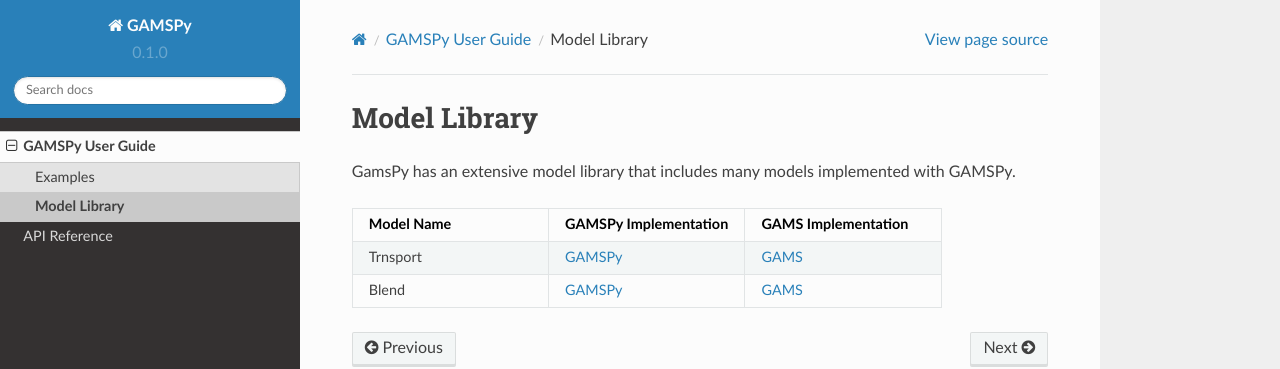
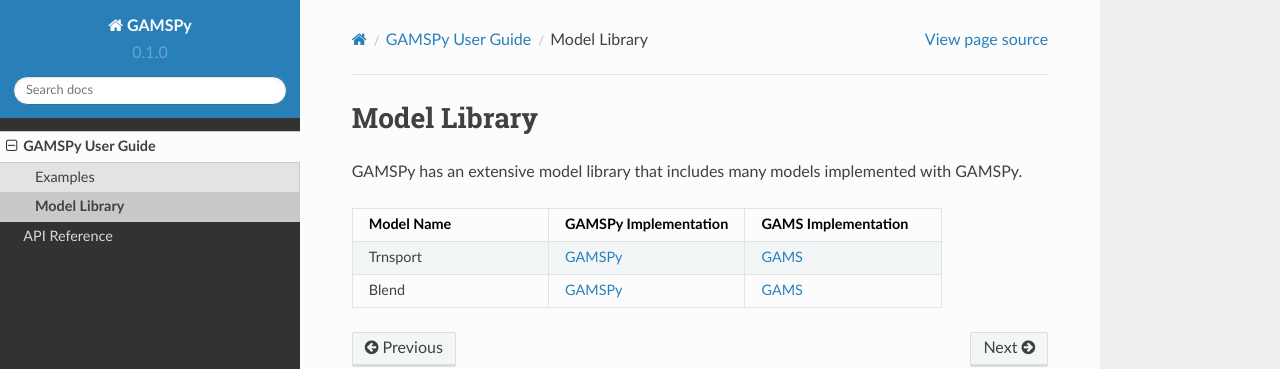
Before and after one commit to justine18/rtd-tutorial, a Sphinx documentation site: the page built from docs/source/user/model_library.rst, in a window 1280 px wide. Shown: the top 369 px of the page. Built offline with Sphinx 7.4.7 and the Read the Docs theme 2.0.0, drawn with Linux system fonts in a browser that asks for light colours; pages that are not in the unit, such as notebooks, are missing from menus.

Commit message:
fix typo

```diff
--- a/docs/source/user/model_library.rst
+++ b/docs/source/user/model_library.rst
@@ -1,7 +1,7 @@
 Model Library
 =============
 
-GamsPy has an extensive model library that includes many models implemented with GAMSPy.
+GAMSPy has an extensive model library that includes many models implemented with GAMSPy.
 
 .. list-table::
    :widths: 33 33 33
```
